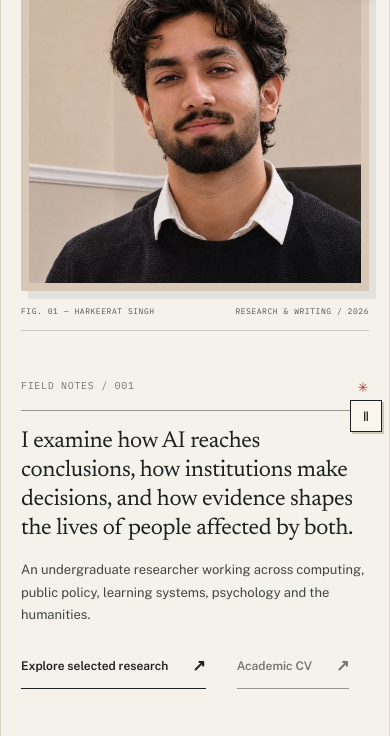
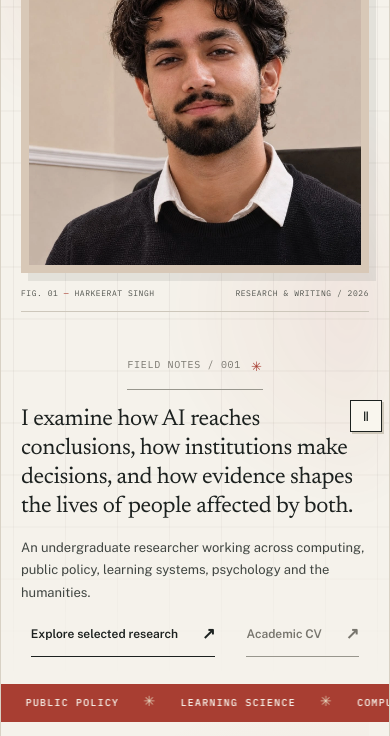
Before and after one commit to iharkeerat/harkeerat-singh, a plain HTML site: page docs/index.html in a window 390 px wide. Shown: the part 404-1140 px from the top of the page. Drawn offline with nearby package versions, Linux system fonts and the light colour scheme.

Commit message:
style: fit cover to viewport and add fading square grid with restrained red ink haze

```diff
--- a/docs/editorial.css
+++ b/docs/editorial.css
@@ -295,3 +295,89 @@ html.motion-paused .news-tape-track{animation-play-state:paused!important}
  .cursor{display:none!important}
  .news-tape-track{transform:none!important}
 }
+
+
+/* ISSUE 01 / Landing refinement — viewport-aware cover, fading square grid and
+   quiet carmine ink blooms. Designed to preserve the print layout, not cover it. */
+:root{--edition-bar-height:37px}
+.hero{
+  --hero-grid-opacity:.58;
+  min-height:calc(100svh - var(--header-height) - var(--edition-bar-height));
+  align-items:center;
+  row-gap:8px;
+  padding-block:clamp(18px,2.3svh,30px) clamp(15px,2svh,25px);
+  isolation:isolate;
+}
+.hero::before,.hero::after{
+  content:"";
+  position:absolute;
+  pointer-events:none;
+  z-index:0;
+  inset:0 calc(-1 * var(--gutter));
+}
+.hero::before{
+  background-image:
+    linear-gradient(90deg,rgba(85,66,62,.105) 1px,transparent 1px),
+    linear-gradient(0deg,rgba(85,66,62,.105) 1px,transparent 1px);
+  background-size:68px 68px;
+  background-position:center center;
+  -webkit-mask-image:linear-gradient(180deg,transparent 0%,#000 12%,#000 77%,transparent 100%);
+  mask-image:linear-gradient(180deg,transparent 0%,#000 12%,#000 77%,transparent 100%);
+  opacity:var(--hero-grid-opacity);
+  will-change:opacity;
+}
+.hero::after{
+  background:
+    radial-gradient(ellipse 280px 310px at 4% 26%,rgba(173,56,45,.16),transparent 78%),
+    radial-gradient(ellipse 340px 320px at 97% 77%,rgba(159,43,41,.14),transparent 77%),
+    radial-gradient(ellipse 190px 190px at 61% 95%,rgba(184,72,62,.075),transparent 82%);
+  filter:blur(29px);
+  opacity:.72;
+}
+.hero-copy,.hero-portrait,.hero-bottom-note{position:relative;z-index:1}
+.hero-copy{padding-top:0}
+.hero-heading{font-size:clamp(46px,min(5.45vw,9.2svh),78px)}
+.hero .eyebrow{margin-bottom:clamp(11px,1.8svh,19px)}
+.hero .hero-rule{margin:clamp(15px,2.4svh,25px) 0 clamp(11px,1.8svh,18px)}
+.hero .hero-actions{margin-top:clamp(15px,2.3svh,24px)}
+.hero-portrait{
+  align-self:center;
+  justify-self:center;
+  width:min(100%,450px,calc((100svh - var(--header-height) - var(--edition-bar-height) - 150px) * .76));
+}
+.hero-bottom-note{margin-top:0;align-self:end}
+.work{
+  background-image:radial-gradient(ellipse 380px 280px at 99% 9%,rgba(173,56,45,.065),transparent 82%);
+}
+.writing{
+  background-image:radial-gradient(ellipse 390px 330px at 0% 19%,rgba(173,56,45,.05),transparent 82%);
+}
+@media(min-width:731px) and (max-height:700px){
+  .hero{padding-block:14px 12px;row-gap:0}
+  .hero-heading{font-size:clamp(40px,min(5vw,8.6svh),59px)}
+  .hero .eyebrow{margin-bottom:8px}
+  .hero .hero-rule{margin:10px 0 9px;padding-bottom:7px}
+  .hero-intro{font-size:clamp(17px,2svh + 5px,21px);line-height:1.18;margin-bottom:9px}
+  .hero-support{font-size:12px;line-height:1.4}
+  .hero .hero-actions{margin-top:11px}
+  .hero-portrait{width:min(100%,410px,calc((100svh - var(--header-height) - var(--edition-bar-height) - 90px) * .77))}
+  .photo-caption{padding:8px 0 7px}
+  .hero-bottom-note{font-size:8px}
+}
+@media(max-width:730px){
+  :root{--edition-bar-height:30px}
+  .hero{min-height:0;row-gap:0;padding-block:30px 27px}
+  .hero-copy>*{position:relative;z-index:1}
+  .hero-portrait{width:min(100%,520px);justify-self:start;align-self:auto}
+  .hero::before{background-size:52px 52px}
+  .hero::after{
+    background:
+      radial-gradient(ellipse 225px 240px at 12% 22%,rgba(173,56,45,.13),transparent 80%),
+      radial-gradient(ellipse 260px 250px at 96% 62%,rgba(173,56,45,.1),transparent 82%);
+    filter:blur(22px);
+  }
+}
+@media(prefers-reduced-motion:reduce){
+  .hero::before{opacity:.18!important;will-change:auto}
+  .hero::after{opacity:.45!important}
+}
```
